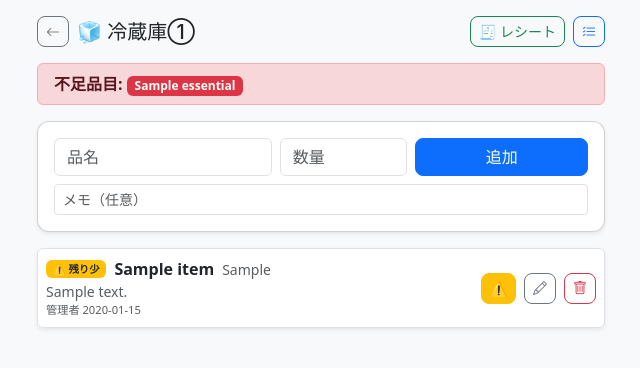
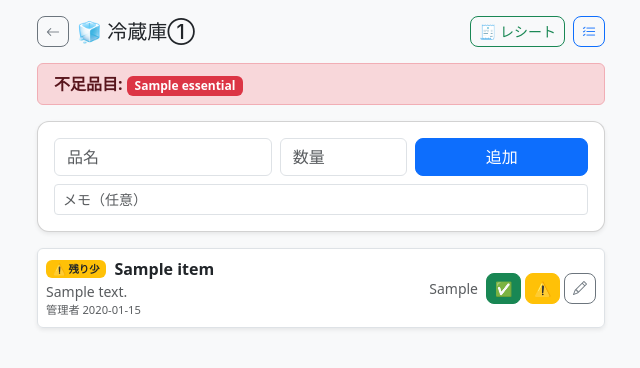
Before and after one commit to yuya7186/reizo-, a Flask app: page /storage/1 in a window 1280 px wide. Shown: the part 56-424 px from the top of the page, without its empty margins (319-959 px from the left). Run offline with Flask 3, Linux system fonts and the light colour scheme; the visitor is signed in with stand-in values (Sample User, id 1); data comes from the database, SQL or seed files in the repository; tables that the repository leaves empty hold one stand-in row (values such as "Sample post"); some libraries are stand-ins or nearby versions.

Commit message:
使い切り✅ボタンと数量＋／－ボタンを追加

```diff
--- a/app.py
+++ b/app.py
@@ -315,6 +315,43 @@ def delete_item(item_id):
     return redirect(url_for('storage', storage_id=storage_id))
 
 
+@app.route('/item/<int:item_id>/increment', methods=['POST'])
+@login_required
+def increment_item(item_id):
+    db = get_db()
+    cur = execute(db, 'SELECT * FROM items WHERE id=?', (item_id,))
+    item = fetchone(cur)
+    if item:
+        try:
+            new_qty = int(item['quantity']) + 1
+            execute(db, 'UPDATE items SET quantity=?, updated_by=?, updated_at=? WHERE id=?',
+                    (str(new_qty), session['user_id'], datetime.now(JST).strftime('%Y-%m-%d %H:%M'), item_id))
+            commit(db)
+        except (ValueError, TypeError):
+            pass
+    return redirect(url_for('storage', storage_id=item['storage_id']))
+
+
+@app.route('/item/<int:item_id>/decrement', methods=['POST'])
+@login_required
+def decrement_item(item_id):
+    db = get_db()
+    cur = execute(db, 'SELECT * FROM items WHERE id=?', (item_id,))
+    item = fetchone(cur)
+    if item:
+        try:
+            new_qty = int(item['quantity']) - 1
+            if new_qty <= 0:
+                execute(db, 'DELETE FROM items WHERE id=?', (item_id,))
+            else:
+                execute(db, 'UPDATE items SET quantity=?, updated_by=?, updated_at=? WHERE id=?',
+                        (str(new_qty), session['user_id'], datetime.now(JST).strftime('%Y-%m-%d %H:%M'), item_id))
+            commit(db)
+        except (ValueError, TypeError):
+            pass
+    return redirect(url_for('storage', storage_id=item['storage_id']))
+
+
 @app.route('/item/<int:item_id>/low_stock', methods=['POST'])
 @login_required
 def toggle_low_stock(item_id):
--- a/templates/storage.html
+++ b/templates/storage.html
@@ -51,7 +51,7 @@
 <div class="list-group shadow-sm">
   {% for item in items %}
   <div class="list-group-item item-row p-2">
-    <div class="d-flex align-items-center gap-2">
+    <div class="d-flex align-items-center gap-1">
       <div class="flex-grow-1">
         <div class="d-flex align-items-center gap-2 flex-wrap">
           {% if item.name in essential_names %}
@@ -61,22 +61,38 @@
           <span class="badge bg-warning text-dark" style="font-size:0.65rem;">⚠️ 残り少</span>
           {% endif %}
           <strong>{{ item.name }}</strong>
-          {% if item.quantity %}<span class="text-muted small">{{ item.quantity }}</span>{% endif %}
         </div>
         {% if item.note %}<div class="text-muted small">{{ item.note }}</div>{% endif %}
         <div class="text-muted" style="font-size:0.7rem;">{{ item.updater or '' }} {{ item.updated_at or '' }}</div>
       </div>
+
+      <!-- 数字の場合：－ 数量 ＋ ボタン -->
+      {% if item.quantity and item.quantity.isdigit() %}
+      <form method="post" action="/item/{{ item.id }}/decrement">
+        <button type="submit" class="btn btn-sm btn-outline-secondary px-2">－</button>
+      </form>
+      <span class="fw-bold" style="min-width:2rem;text-align:center;">{{ item.quantity }}</span>
+      <form method="post" action="/item/{{ item.id }}/increment">
+        <button type="submit" class="btn btn-sm btn-outline-secondary px-2">＋</button>
+      </form>
+      {% else %}
+      {% if item.quantity %}
+      <span class="text-muted small me-1">{{ item.quantity }}</span>
+      {% endif %}
+      {% endif %}
+
+      <!-- 使い切りボタン -->
+      <form method="post" action="/item/{{ item.id }}/delete">
+        <button type="submit" class="btn btn-sm btn-success px-2" title="使い切り">✅</button>
+      </form>
+
+      <!-- 編集・⚠️ -->
       <form method="post" action="/item/{{ item.id }}/low_stock">
-        <button type="submit" class="btn btn-sm {% if item.low_stock %}btn-warning{% else %}btn-outline-warning{% endif %}" title="残り少ない">
-          ⚠️
-        </button>
+        <button type="submit" class="btn btn-sm {% if item.low_stock %}btn-warning{% else %}btn-outline-warning{% endif %} px-2">⚠️</button>
       </form>
-      <button class="btn btn-sm btn-outline-secondary" onclick="toggleEdit({{ item.id }})">
+      <button class="btn btn-sm btn-outline-secondary px-2" onclick="toggleEdit({{ item.id }})">
         <i class="bi bi-pencil"></i>
       </button>
-      <form method="post" action="/item/{{ item.id }}/delete" onsubmit="return confirm('削除しますか？')">
-        <button type="submit" class="btn btn-sm btn-outline-danger"><i class="bi bi-trash"></i></button>
-      </form>
     </div>
     <!-- 編集フォーム -->
     <div id="edit-{{ item.id }}" class="mt-2 d-none">
```
